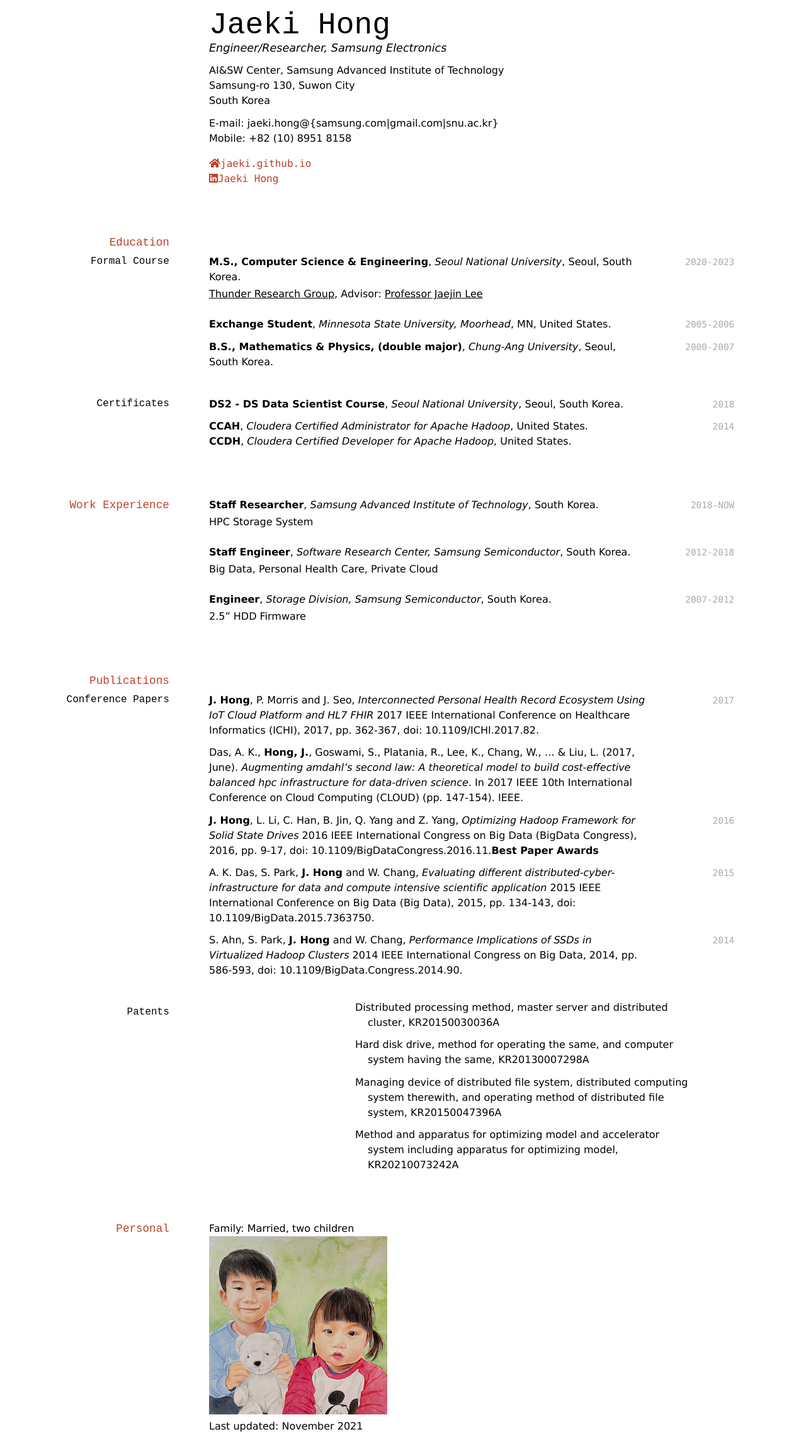
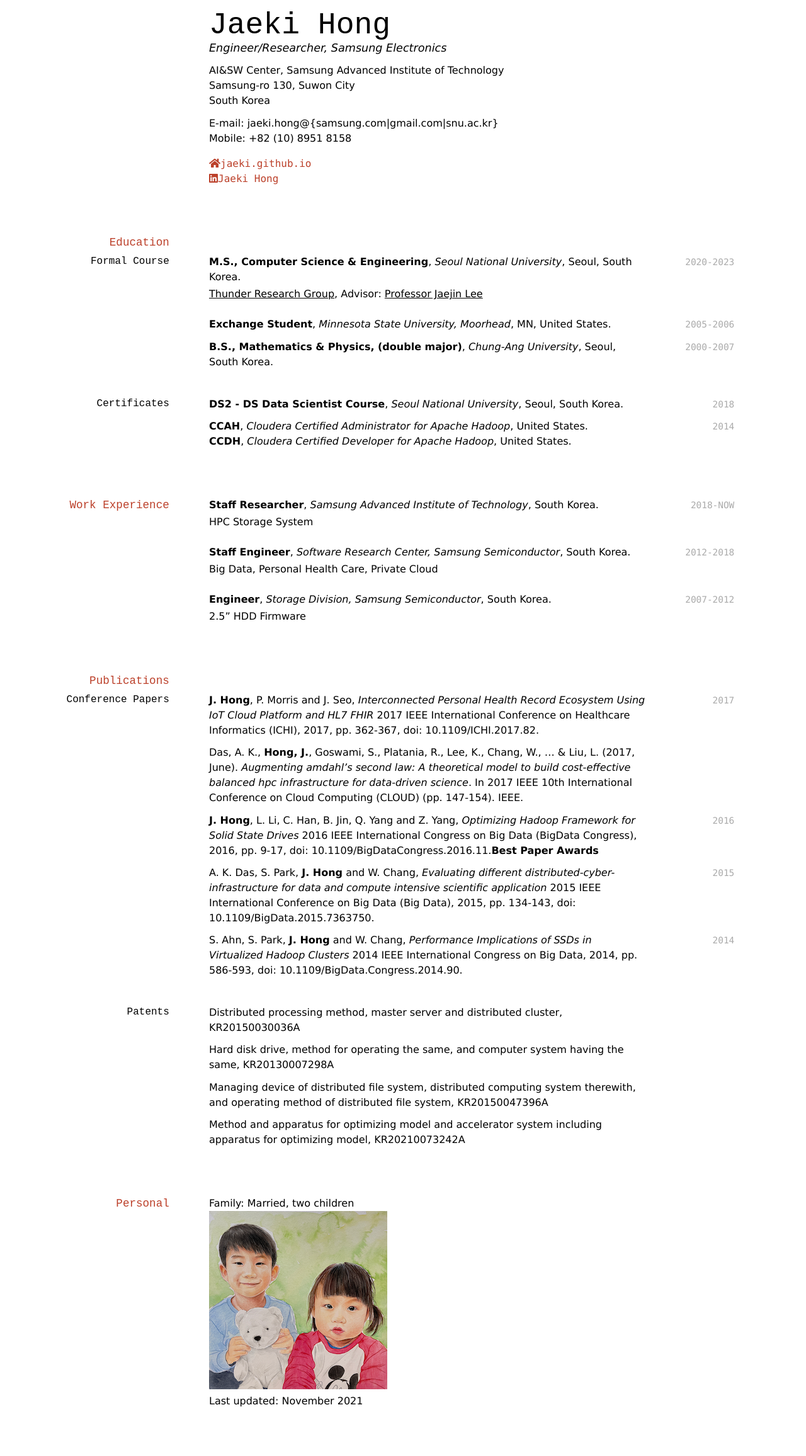
Before and after one commit to Jaeki/jaeki.github.io, a Jekyll site: the page built from index.md, in a window 1280 px wide. Shown: the whole page at 63% size. Built offline with Jekyll 4.4.1, drawn with Linux system fonts in a browser that asks for light colours; nearby versions of some CDN libraries; a style sheet for code colours, icons or effects is not loaded; after the commit the page ends 2272 px from its top, so only the background shows below that.

```diff
--- a/index.md
+++ b/index.md
@@ -75,13 +75,13 @@ S. Ahn, S. Park, **J. Hong** and W. Chang, *Performance Implications of SSDs in
 
 ### Patents
 
-* Distributed processing method, master server and distributed cluster, KR20150030036A
+Distributed processing method, master server and distributed cluster, KR20150030036A
 
-* Hard disk drive, method for operating the same, and computer system having the same, KR20130007298A
+Hard disk drive, method for operating the same, and computer system having the same, KR20130007298A
 
-* Managing device of distributed file system, distributed computing system therewith, and operating method of distributed file system, KR20150047396A
+Managing device of distributed file system, distributed computing system therewith, and operating method of distributed file system, KR20150047396A
 
-* Method and apparatus for optimizing model and accelerator system including apparatus for optimizing model, KR20210073242A
+Method and apparatus for optimizing model and accelerator system including apparatus for optimizing model, KR20210073242A
 
 
 ## Personal
```
